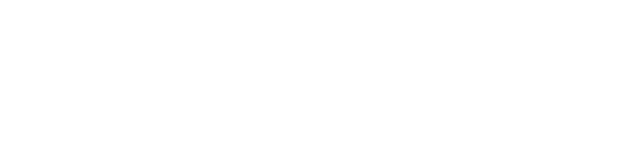
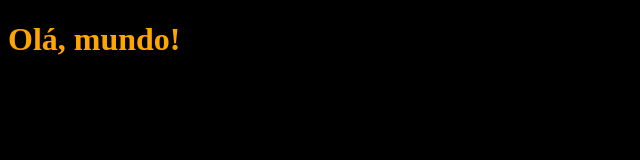
Before and after one commit to rafahcomf/Projeto-JS, a plain HTML site: page index.html in a window 1280 px wide. Shown: the whole page, without its empty margins (0-640 px from the left). Drawn offline with Linux system fonts and the light colour scheme.

Commit message:
upload das pastas assets

```diff
--- /dev/null
+++ b/assets/CSS/styles.css
@@ -0,0 +1,4 @@
+body {
+    color: orange;
+    background-color: black;
+}
--- /dev/null
+++ b/assets/JS/Scripts.js
@@ -0,0 +1 @@
+console.log("Hello World!");
--- a/index.html
+++ b/index.html
@@ -4,9 +4,11 @@
     <meta charset="UTF-8">
     <meta http-equiv="X-UA-Compatible" content="IE=edge">
     <meta name="viewport" content="width=device-width, initial-scale=1.0">
+    <link rel="stylesheet" href="/assets/CSS/styles.css">
+    <script src="assets/JS/Scripts.js"></script>
     <title>Teste - Inserir JS no HTML.</title>
 </head>
 <body>
-
+    <h1>Olá, mundo!</h1>
 </body>
 </html>
```
